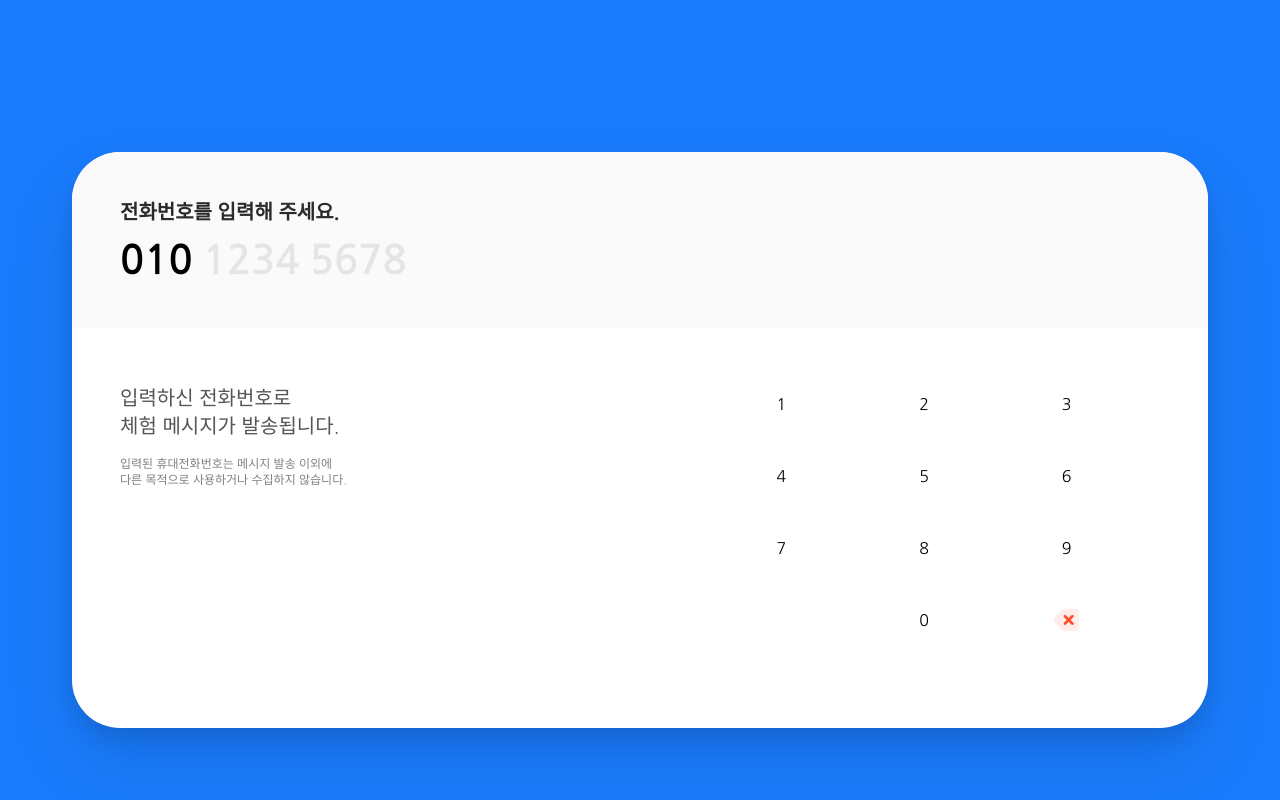
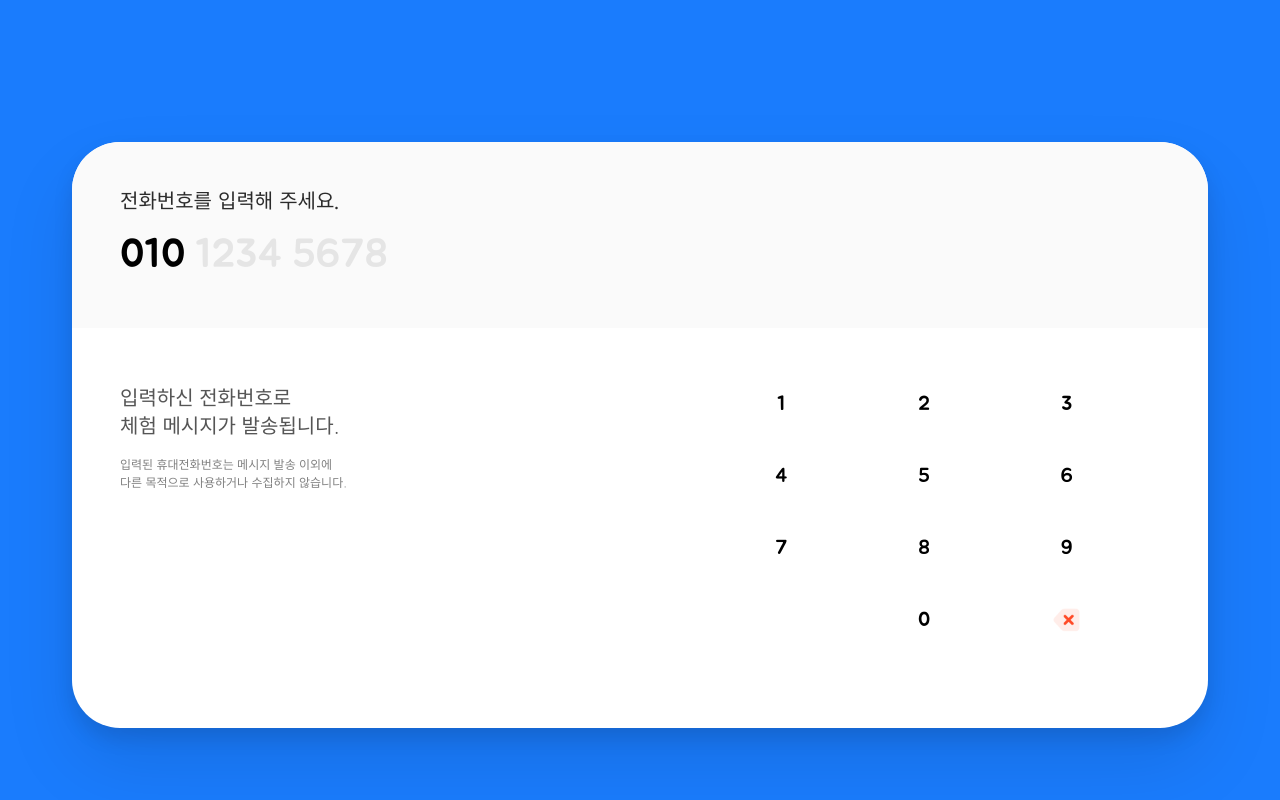
Before and after one commit to Jinny1130/wj-next-lab, a Next.js app: page /project/send-message in a window 1280 px wide. Built offline with nearby package versions, Linux system fonts and the light colour scheme.

Commit message:
[MODIFY] 숫자 font 변경

```diff
--- a/src/app/layout.tsx
+++ b/src/app/layout.tsx
@@ -2,7 +2,7 @@ import type { Metadata } from "next";
 import { Nanum_Gothic } from "next/font/google";
 import "@/styles/globals.css";
 
-const notoSansKR = Nanum_Gothic({ weight: ['400', '700', '800'], subsets: ['latin'] });
+const NanumGothic = Nanum_Gothic({ weight: ['400', '700', '800'], subsets: ['latin'] });
 
 export const metadata: Metadata = {
 	title: "최우진 | Front-end | Resume",
@@ -15,7 +15,7 @@ export const metadata: Metadata = {
 export default function RootLayout({ children }: Readonly<{ children: React.ReactNode }>) {
 	return (
 		<html lang="en">
-			<body className={notoSansKR.className}>
+			<body className={NanumGothic.className}>
 				{children}
 			</body>
 		</html>
--- a/src/app/project/layout.tsx
+++ b/src/app/project/layout.tsx
@@ -2,7 +2,7 @@ import type { Metadata } from "next";
 import { Nanum_Gothic } from "next/font/google";
 import "@/styles/globals.css";
 
-const notoSansKR = Nanum_Gothic({ weight: ['400', '700', '800'], subsets: ['latin'] });
+const NanumGothic = Nanum_Gothic({ weight: ['400', '700', '800'], subsets: ['latin'] });
 
 export const metadata: Metadata = {
 	description: "Next.js 로 만들어 본것들 모아모아🤗",
@@ -14,7 +14,7 @@ export const metadata: Metadata = {
 export default function RootLayout({ children }: Readonly<{ children: React.ReactNode }>) {
 	return (
 		<html lang="en">
-			<body className={notoSansKR.className}>
+			<body className={NanumGothic.className}>
 				{children}
 			</body>
 		</html>
--- a/src/components/send-message/NumberButton.tsx
+++ b/src/components/send-message/NumberButton.tsx
@@ -21,7 +21,7 @@ export default function NumberButton (props: buttonProps) {
     }
 
     return (
-        <button className={`${props.className} hover:text-red-500 hover:rounded hover:bg-gray-100 hover:rounded-full`} onClick={ props.buttonTargetNumber !== null ? () => clickNumber(props.buttonTargetNumber) : undefined }>
+        <button className={`${props.className} active:text-red-500 active:rounded active:bg-gray-100 active:rounded-full`} onClick={ props.buttonTargetNumber !== null ? () => clickNumber(props.buttonTargetNumber) : undefined }>
             {props.buttonTargetNumber !== null && props.buttonTargetNumber >= 0 ? props.buttonTargetNumber : ''}
         </button>
     );
--- a/src/components/send-message/NumberButtonBox.tsx
+++ b/src/components/send-message/NumberButtonBox.tsx
@@ -4,7 +4,9 @@ import "@/styles/send-message.scss";
 import { ReactNode, useEffect, useState } from "react";
 import NumberButton from "./NumberButton";
 import { buttonNumber, numbers } from "@/types/SendMessageNumber";
+import { Jua } from "next/font/google";
 
+const FontJua = Jua({ weight: '400', subsets: ['latin'] });
 
 interface BoxProps {
     className: string,
@@ -98,8 +100,8 @@ const NumberButtonBox: React.FC<BoxProps> = (boxProps) => {
     return (
         <div className={`w-full [background:var(--wt-100,#FFF)] shadow-[0_-8px_30px_rgba(0,0,0,0.25)] sm:shadow-[0px_10px_20px_0px_rgba(0,0,0,0.10),0px_36px_72px_0px_rgba(0,0,0,0.10)] rounded-t-[48px] sm:rounded-[48px] overflow-hidden ${boxProps.className}`}>
             <div className="[background:var(--GY-20,#FAFAFA)] flex flex-col items-start gap-2 flex-[1_0_0] p-12">
-                <p className="text-[color:var(--GY-900,#2B2B2B)] text-xl font-bold leading-6 mb-2">전화번호를 입력해 주세요.</p>
-                <div className="flex items-center text-[40px] font-bold leading-[normal]">
+                <p className={`text-[color:var(--GY-900,#2B2B2B)] text-xl font-bold leading-6 mb-2 ${FontJua.className}`}>전화번호를 입력해 주세요.</p>
+                <div className={`flex items-center text-[40px] font-bold leading-[normal] ${FontJua.className}`}>
                     <p className="start-phone-number mr-[10px]" style={{ fontSize: '40px' }}>010</p>
                     {
                         selectedNumbers.map((number, index) =>
@@ -111,9 +113,9 @@ const NumberButtonBox: React.FC<BoxProps> = (boxProps) => {
             <div className="flex items-center flex-col sm:items-start sm:flex-row sm:min-h-[400px]">
                 <div className="w-full sm:w-1/2 min-w-[400px] sm:min-w-[50%] px-[48px] pt-8 sm:pt-[56px] pb-4 sm:pb-[48px]">
                     <h3 className="text-[color:var(--GY-700,#555)] text-[15px] sm:text-xl font-medium leading-7 mb-2 sm:mb-4">입력하신 전화번호로 <br className="hidden sm:block" />체험 메시지가 발송됩니다.</h3>
-                    <p className=" text-[color:var(--GY-500,#808080)] text-xs font-normal leading-4">입력된 휴대전화번호는 메시지 발송 이외에 <br className="hidden sm:block" />다른 목적으로 사용하거나 수집하지 않습니다.</p>
+                    <p className=" text-[color:var(--GY-500,#808080)] text-xs font-normal leading-[18px]">입력된 휴대전화번호는 메시지 발송 이외에 <br className="hidden sm:block" />다른 목적으로 사용하거나 수집하지 않습니다.</p>
                 </div>
-                <div className="buttons-wrap w-full sm:w-1/2 min-w-[400px] sm:min-w-[50%]  px-[32px] sm:px-[70px] pt-6 sm:pt-[40px] pb-[40px] sm:pb-[72px] flex flex-wrap justify-between">
+                <div className={`buttons-wrap w-full sm:w-1/2 min-w-[400px] sm:min-w-[50%] px-[30px] sm:px-[70px] pt-6 sm:pt-[40px] pb-[40px] sm:pb-[72px] flex flex-wrap justify-between text-xl ${FontJua.className}`}>
                     { NumberButtonsRender() }
                 </div>
             </div>
```
